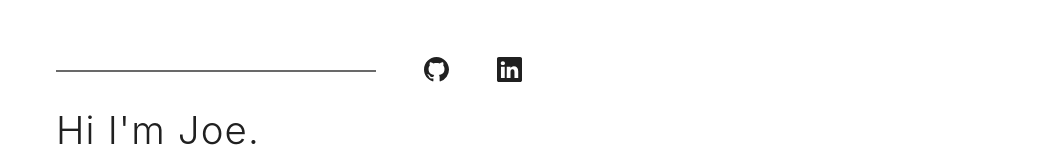
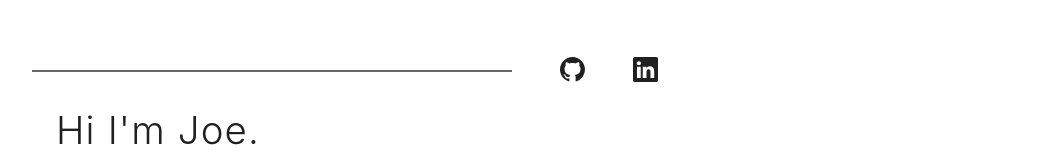
Before and after one commit to the-rabblerouser/portfolio, a Next.js app: page / in a window 1280 px wide. Shown: the part 149-309 px from the top of the page, without its empty margins (108-1171 px from the left). Built offline with nearby package versions, Linux system fonts and the light colour scheme.

Commit message:
homepage line and image spacing

```diff
--- a/styles/Home.module.css
+++ b/styles/Home.module.css
@@ -17,9 +17,8 @@
 	align-self: center;
 	height: 2px;
 	background-color: var(--font-color);
-	width: 20rem;
+	width: 30rem;
 	margin-top: 0.2rem;
-	margin-left: 1.5rem;
 }
 
 .icons {
@@ -58,7 +57,7 @@
 }
 
 .homeImage {
-	width: 55vw;
+	width: 100%;
 	height: 25rem;
 	border-radius: 4px;
 }
```
